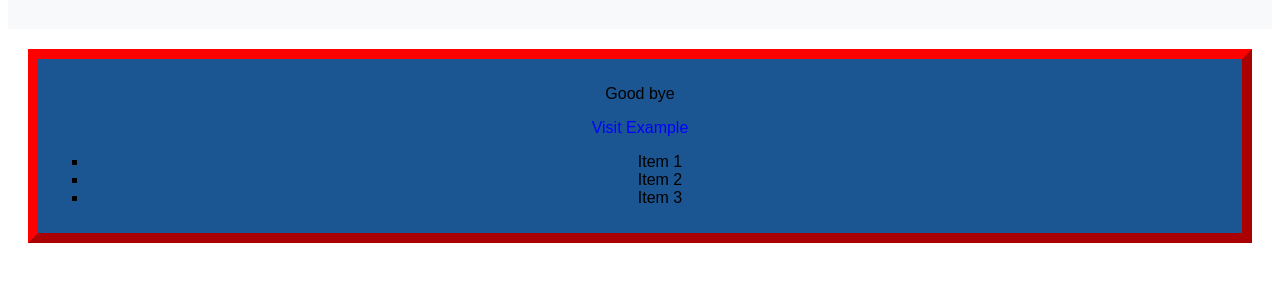
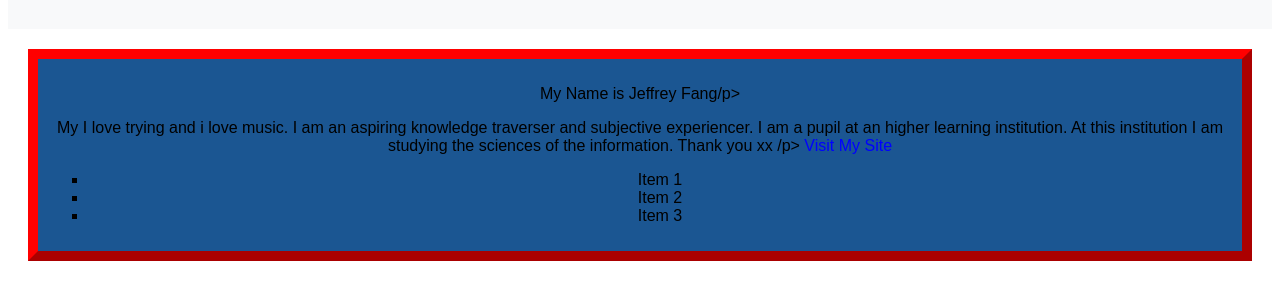
Before and after one commit to chuzesta/chuzesta.github.io, a plain HTML site: page index.html in a window 1280 px wide. Shown: the part 79-378 px from the top of the page. Drawn offline with Linux system fonts and the light colour scheme.

Commit message:
Update index.html

```diff
--- a/index.html
+++ b/index.html
@@ -36,8 +36,9 @@
         <h1>Hello</h1>
     </header>
     <div class="myDiv">
-        <p>Good bye</p>
-        <a href="https://www.example.com">Visit Example</a>
+        <p>My Name is Jeffrey Fang/p>
+        <p>My I love trying and i love music. I am an aspiring knowledge traverser and subjective experiencer. I am a pupil at an higher learning institution. At this institution I am studying the sciences of the information. Thank you xx /p>
+        <a href="https://chuzesta.github.io">Visit My Site</a>
         <ul>
             <li>Item 1</li>
             <li>Item 2</li>
```
